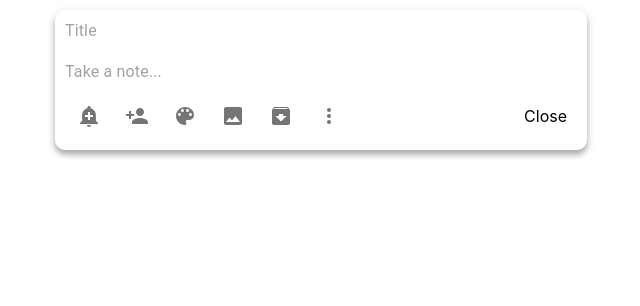
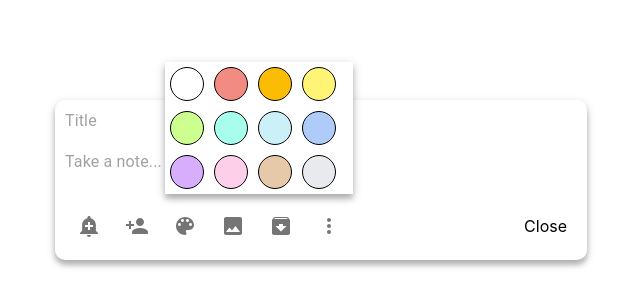
Before and after one commit to soham874/Fundoo, a React (Create React App) app: page /testing in a window 1280 px wide. Shown: the top 306 px of the page, without its empty margins (319-959 px from the left). Built offline with nearby package versions, Linux system fonts and the light colour scheme.

Commit message:
Added : cOLOR pallete

```diff
--- /dev/null
+++ b/src/Components/Icon-Palette/iconsPalette.jsx
@@ -0,0 +1,60 @@
+import React from 'react'
+import PaletteIcon from '@material-ui/icons/Palette';
+import ArchiveIcon from '@material-ui/icons/Archive';
+import MoreVertIcon from '@material-ui/icons/MoreVert';
+import IconButton from '@material-ui/core/IconButton';
+import AddAlertIcon from '@material-ui/icons/AddAlert'
+import PersonAddIcon from '@material-ui/icons/PersonAdd'
+import ImageIcon from '@material-ui/icons/Image'
+
+export default class IconPalette extends React.Component {
+    constructor(props) {
+        super(props)
+        this.state = {
+
+        }
+    }
+
+    renderColourPalette = () => {
+        let colourString
+
+        // <div className={"colorChoice"} style={{backgroundColor:'#ffffff'}}></div>
+        // <div className={"colorChoice"} style={{backgroundColor:'#f28b82'}}></div>
+        // <div className={"colorChoice"} style={{backgroundColor:'#fbbc04'}}></div>
+        // <div className={"colorChoice"} style={{backgroundColor:'#fff475'}}></div>
+        // <div className={"colorChoice"} style={{backgroundColor:'green'}}></div>
+        // <div className={"colorChoice"} style={{backgroundColor:'green'}}></div>
+        // <div className={"colorChoice"} style={{backgroundColor:'green'}}></div>
+        // <div className={"colorChoice"} style={{backgroundColor:'green'}}></div>
+        // <div className={"colorChoice"} style={{backgroundColor:'green'}}></div>
+        // <div className={"colorChoice"} style={{backgroundColor:'green'}}></div>
+        // <div className={"colorChoice"} style={{backgroundColor:'green'}}></div>
+        // <div className={"colorChoice"} style={{backgroundColor:'green'}}></div>
+
+        return <colourString/>
+    }
+
+    render() {
+        return (
+            <div className={"iconPalette"}>
+                <div style={{ display: 'flex', position: 'relative' }}>
+                    <IconButton><AddAlertIcon /></IconButton>
+                    <IconButton><PersonAddIcon /></IconButton>
+                    <div className={"colorPalette"}>
+                        {['#ffffff','#f28b82','#fbbc04','#fff475',
+                          '#ccff90','#a7ffeb','#cbf0f8','#aecbfa',
+                          '#d7aefb','#fdcfe8','#e6c9a8','#e8eaed'].map((current) => (
+                            <div className={"colorChoice"} key={current} style={{backgroundColor:current}}></div>
+                        ))}
+                    </div>
+                    <IconButton><PaletteIcon /></IconButton>
+                    <IconButton><ImageIcon /></IconButton>
+                    <IconButton><ArchiveIcon /></IconButton>
+                    <IconButton><MoreVertIcon /></IconButton>
+                </div>
+                <div className="noteSubmit">Close</div>
+            </div>
+
+        )
+    }
+}
--- a/src/Components/Note-Template/Note.css
+++ b/src/Components/Note-Template/Note.css
@@ -1,7 +1,7 @@
 .note_palette {
     display: flex;
     width: 40%;
-    margin-top: 10px;
+    margin-top: 100px;
     padding: 10px;
     padding-top: 0;
     margin-left: auto;
@@ -12,6 +12,7 @@
 }
 
 .iconPalette {
+    padding-top: 20px;
     display: flex;
     align-items: center;
     justify-content: space-between;
@@ -26,3 +27,23 @@
 .noteSubmit:hover {
     background-color: lightgrey;
 }
+
+.colorPalette {
+    position: absolute;
+    left: 100px;
+    top: -140px;
+    display: flex;
+    flex-wrap: wrap;
+    max-width: 200px;
+    z-index: 1;
+    background-color: white;
+    box-shadow: 0 3px 10px 0 rgba(0, 0, 0, 0.2), 0 5px 5px 0 rgba(0, 0, 0, 0.19)
+}
+
+.colorChoice {
+    height: 32px;
+    width: 32px;
+    margin: 5px;
+    border-radius: 50%;
+    border: 1px solid black;
+}
--- a/src/Components/Note-Template/Note.jsx
+++ b/src/Components/Note-Template/Note.jsx
@@ -1,14 +1,7 @@
 import React from 'react'
 import './Note.css'
 import { TextField } from '@material-ui/core'
-
-import PaletteIcon from '@material-ui/icons/Palette';
-import ArchiveIcon from '@material-ui/icons/Archive';
-import MoreVertIcon from '@material-ui/icons/MoreVert';
-import IconButton from '@material-ui/core/IconButton';
-import AddAlertIcon from '@material-ui/icons/AddAlert'
-import PersonAddIcon from '@material-ui/icons/PersonAdd'
-import ImageIcon from '@material-ui/icons/Image'
+import IconPalette from '../Icon-Palette/iconsPalette'
 
 export default class Note extends React.Component {
     constructor(props) {
@@ -42,17 +35,7 @@ export default class Note extends React.Component {
                     InputLabelProps={{ shrink: false }}
                     onChange={this.change}
                 />
-                <div class={"iconPalette"}>
-                    <div style={{ display: 'flex' }}>
-                        <IconButton><AddAlertIcon /></IconButton>
-                        <IconButton><PersonAddIcon /></IconButton>
-                        <IconButton><PaletteIcon /></IconButton>
-                        <IconButton><ImageIcon /></IconButton>
-                        <IconButton><ArchiveIcon /></IconButton>
-                        <IconButton><MoreVertIcon /></IconButton>
-                    </div>
-                    <div className="noteSubmit">Close</div>
-                </div>
+                <IconPalette/>
             </div>
         )
     }
```
Also changed, not shown: 1 other file (tests, documents, lock files or other folders).
